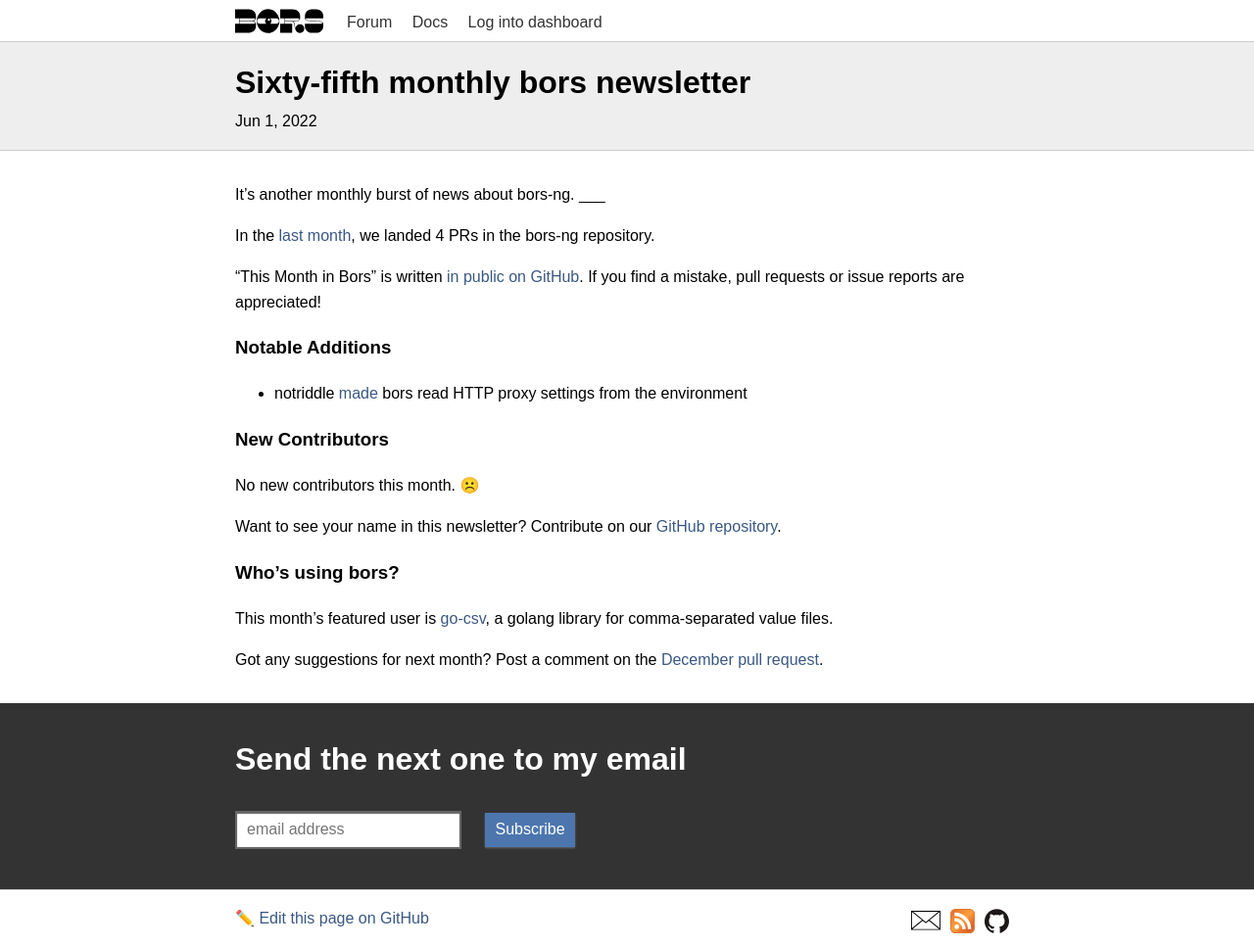
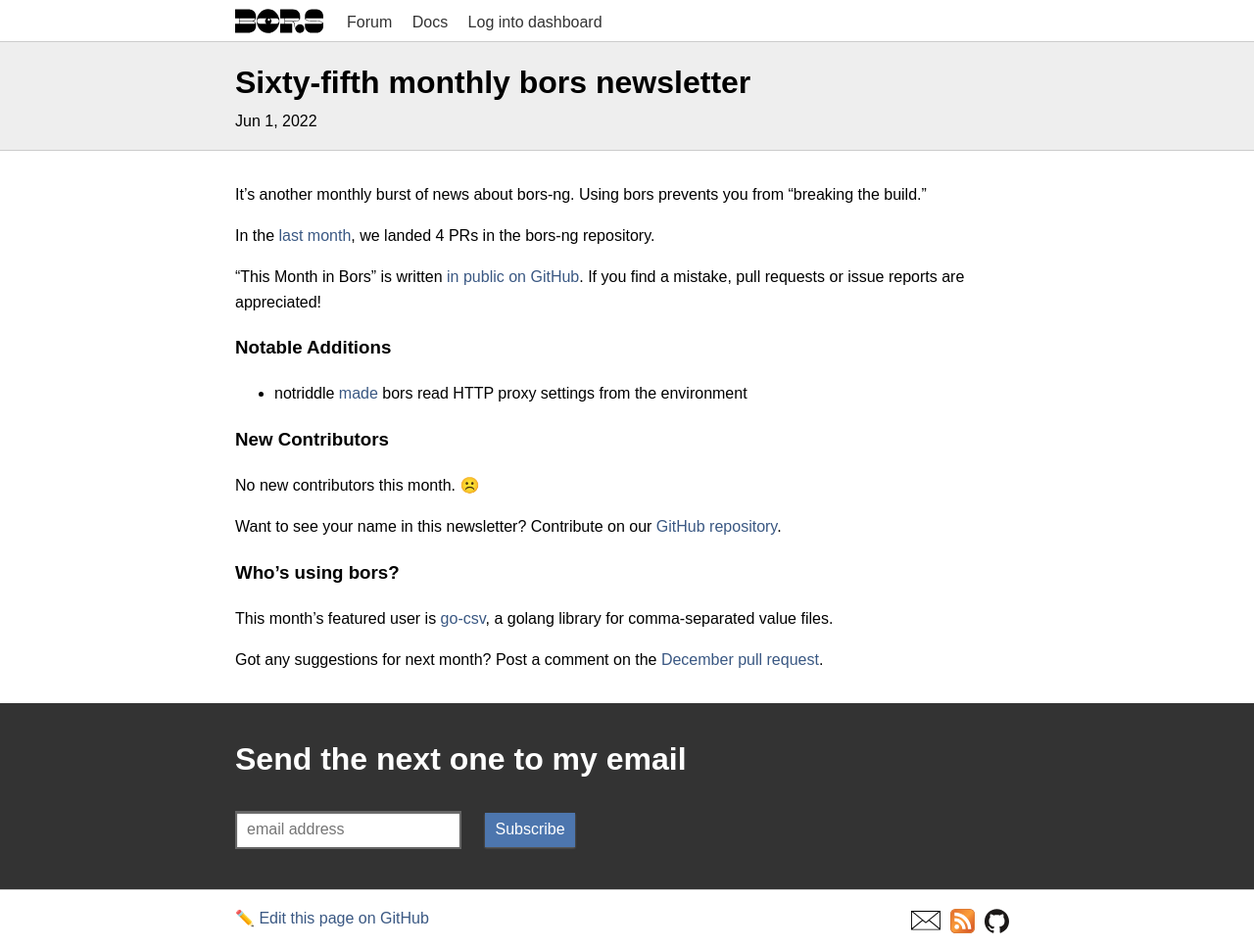
Before and after one commit to bors-ng/bors-ng.github.io, a Jekyll site: the page built from _posts/2022-06-01-tmib-65.md, in a window 1280 px wide. Shown: the whole page at 98% size. Built offline with Jekyll 4.4.1, drawn with Linux system fonts in a browser that asks for light colours.

Commit message:
Add summary

```diff
--- a/_posts/2022-06-01-tmib-65.md
+++ b/_posts/2022-06-01-tmib-65.md
@@ -2,11 +2,11 @@
 layout:     post
 title:      Sixty-fifth monthly bors newsletter
 date:       2022-06-01 00:00:00
-summary:    This May, ___
+summary:    This May, bors got an env variable for HTTP proxying
 categories: newsletter
 ---
 
-It's another monthly burst of news about bors-ng. ___
+It's another monthly burst of news about bors-ng. Using bors prevents you from "breaking the build."
 
 In the [last month](https://github.com/bors-ng/bors-ng/pulls?q=is%3Apr+is%3Amerged+closed%3A2022-05-01..2022-05-31),
 we landed 4 PRs in the bors-ng repository.
@@ -21,6 +21,7 @@
 
 * notriddle [made](https://github.com/bors-ng/bors-ng/pull/1502) bors read HTTP proxy settings from the environment
 
+
 ### New Contributors
 
 No new contributors this month. ☹️
```
